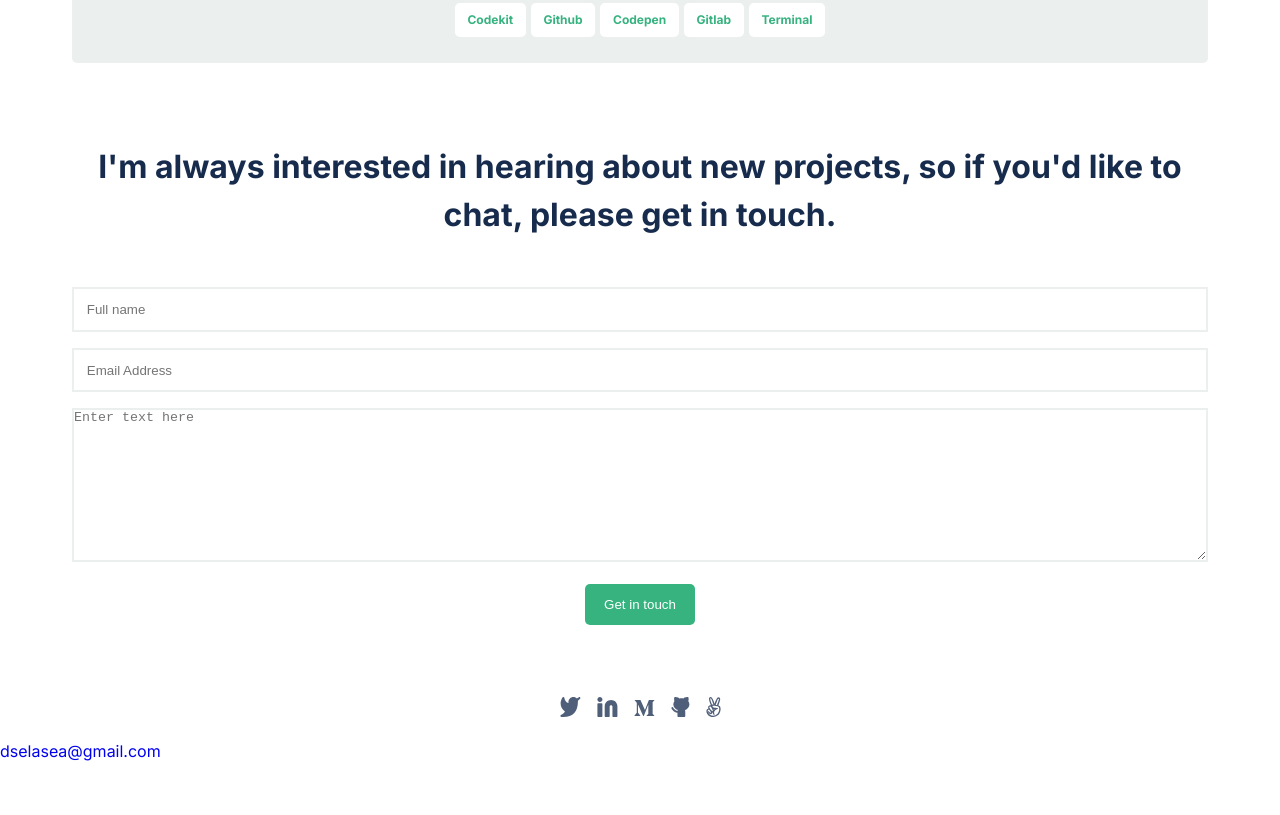
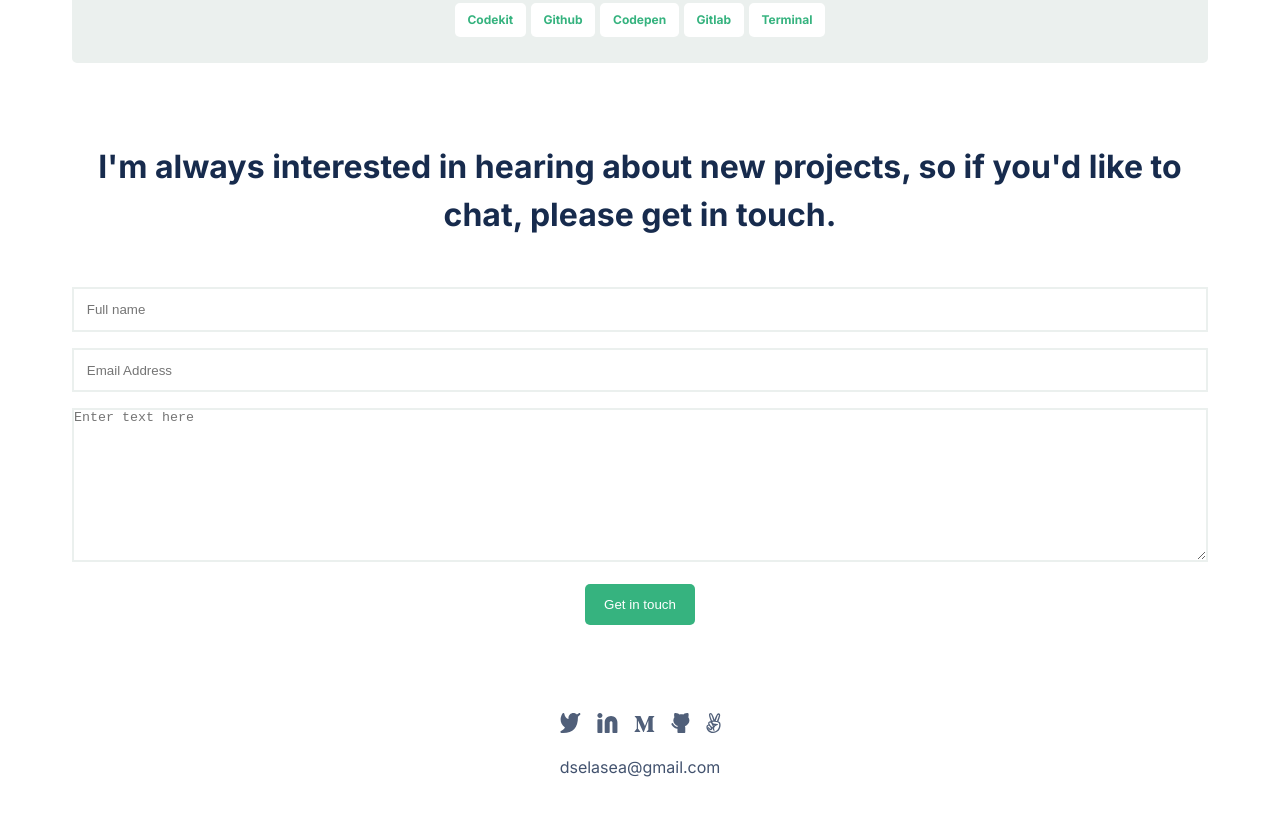
Before and after one commit to dselasea/portfolio-1, a website: page index.html in a window 1280 px wide. Shown: the part 4169-4984 px from the top of the page. Before the commit the page ends 4932 px from the top, so only its background shows below. Drawn offline with Linux system fonts and the light colour scheme.

Commit message:
Added footer styles

```diff
--- a/style.css
+++ b/style.css
@@ -256,3 +256,15 @@ a {
 .form-control input {
   padding: 0.8rem;
 }
+
+/* Footer */
+.footer {
+  padding-top: 1rem;
+  padding-bottom: 10rem;
+  text-align: center;
+}
+
+.footer__email {
+  text-decoration: none;
+  color: var(--dark);
+}
```
